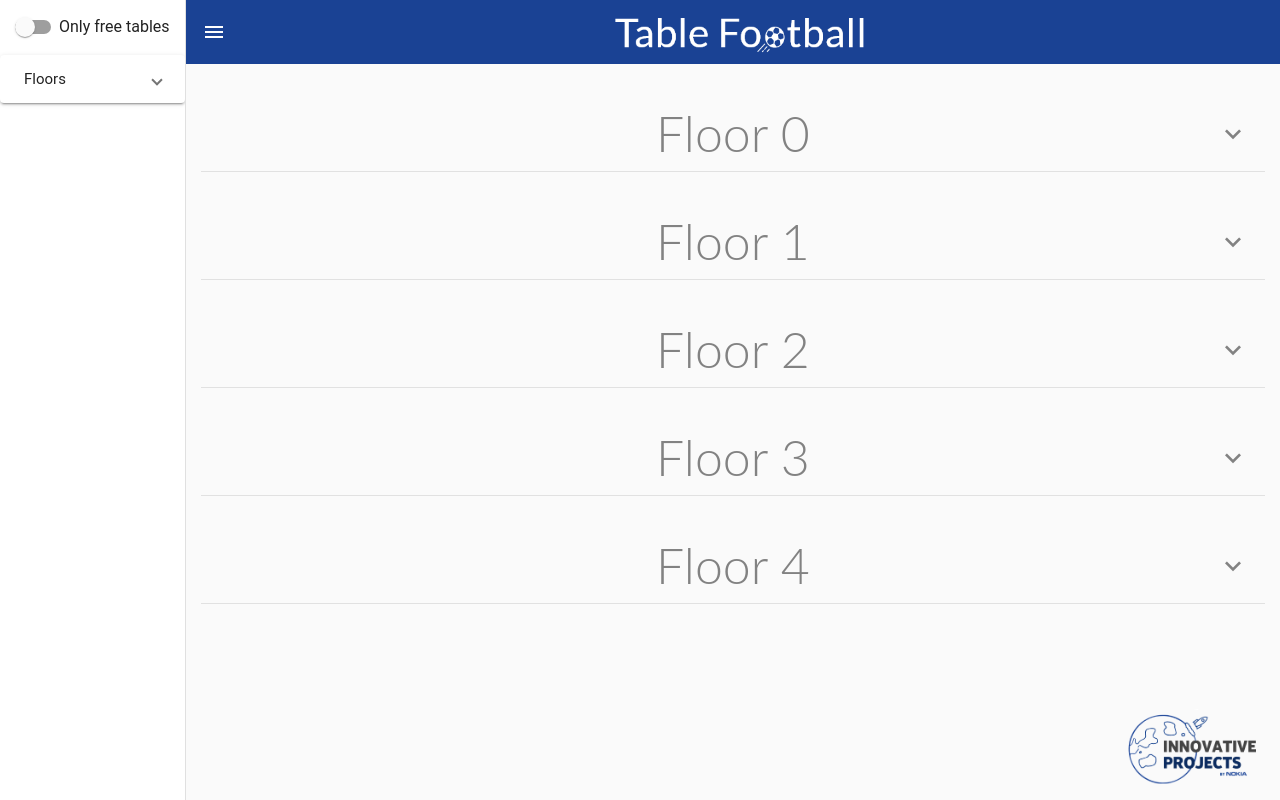
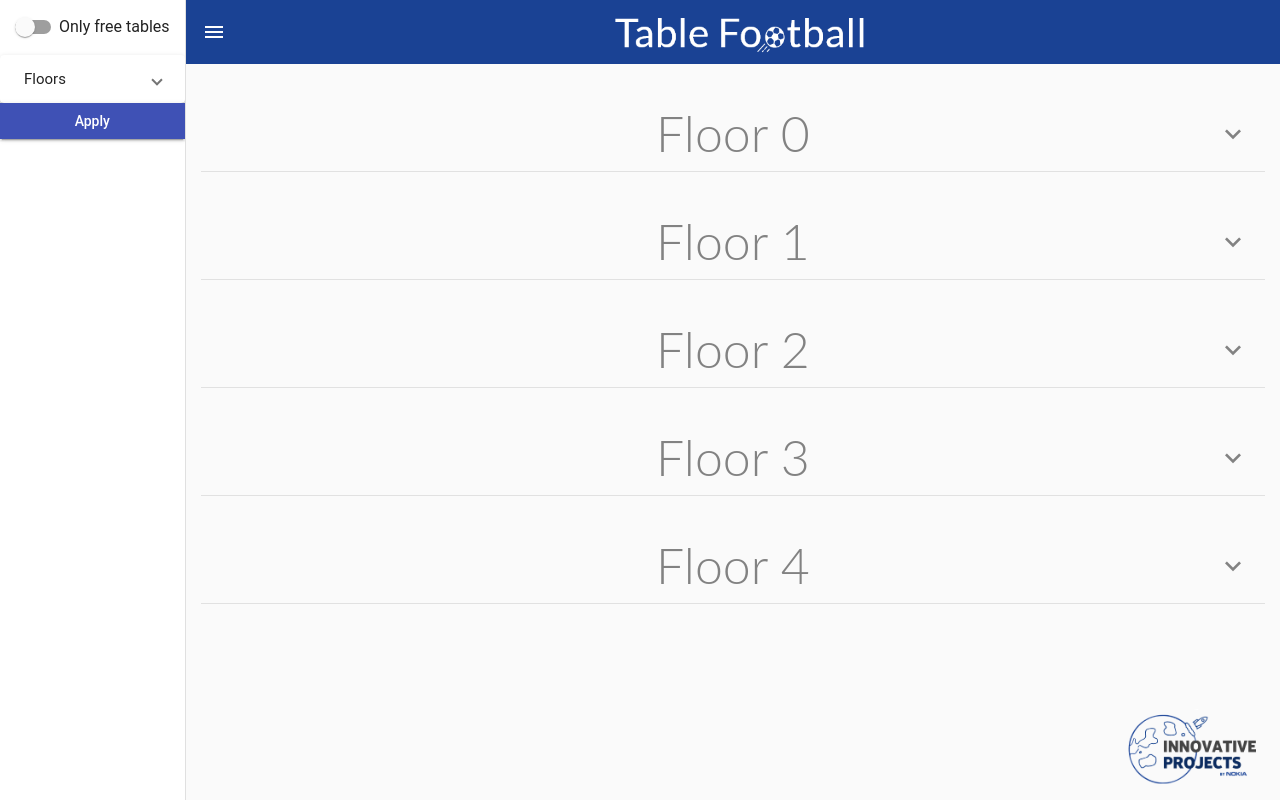
Before and after one commit to nokia-wroclaw/innovativeproject-table-football, an Angular app: page / in a window 1280 px wide. Both pictures are taken after a click on the icon "menu". Built offline with nearby package versions, Linux system fonts and the light colour scheme.

Commit message:
Config panel button added

```diff
--- a/src/app/app.module.ts
+++ b/src/app/app.module.ts
@@ -6,6 +6,7 @@ import { BrowserAnimationsModule } from '@angular/platform-browser/animations';
 import { MatSidenavModule } from '@angular/material/sidenav';
 import { MatSlideToggleModule } from '@angular/material/slide-toggle';
 import { MatExpansionModule } from '@angular/material/expansion';
+import { MatButtonModule } from '@angular/material/button';
 
 import { DataService } from './services/data.service';
 
@@ -32,7 +33,8 @@ import { CustomCheckboxComponent } from './custom-checkbox/custom-checkbox.compo
     MatSidenavModule,
     MatSlideToggleModule,
     MatCheckboxModule,
-    MatExpansionModule
+    MatExpansionModule,
+    MatButtonModule
   ],
   providers: [DataService],
   bootstrap: [AppComponent]
--- a/src/app/config-panel/config-panel.component.css
+++ b/src/app/config-panel/config-panel.component.css
@@ -1,3 +1,8 @@
 .slide-toggle-container {
     padding: 15px;
 }
+
+.mat-raised-button {
+    width: 100%;
+    border-radius: 0;
+}
--- a/src/app/config-panel/config-panel.component.html
+++ b/src/app/config-panel/config-panel.component.html
@@ -22,3 +22,6 @@
     </div>
   </mat-expansion-panel>
 </mat-accordion>
+<div class="d-flex justify-content-center">
+  <button mat-raised-button color="primary">Apply</button>
+</div>
--- a/src/app/custom-checkbox/custom-checkbox.component.css
+++ b/src/app/custom-checkbox/custom-checkbox.component.css
@@ -3,10 +3,19 @@
     font-size: 1.1rem;
     display: block;
     text-align: center;
-    border-bottom: 1px solid lightgrey;
     color: #1A4294;
+    transition: font-size .1s;
+}
+
+.header-unchecked:hover {
+    font-size: 1.2rem;
 }
 
 .content-container {
     overflow: hidden;
 }
+
+hr {
+    margin: 0;
+    padding: 0;
+}
--- a/src/app/custom-checkbox/custom-checkbox.component.html
+++ b/src/app/custom-checkbox/custom-checkbox.component.html
@@ -1,6 +1,7 @@
 <div class="mb-3">
-  <span class="header" (click)="toggle()" [@check]="checked ? 'checked' : 'unchecked'">{{ innerText }}</span>
+  <span class="header" (click)="toggle()" [@check]="checked ? 'checked' : 'unchecked'" [ngClass]="{'header-unchecked': !checked}">{{ innerText }}</span>
   <div class="content-container" [@openClose]="checked ? 'open' : 'closed'">
+    <hr>
     <ng-content></ng-content>
   </div>
 </div>
```
